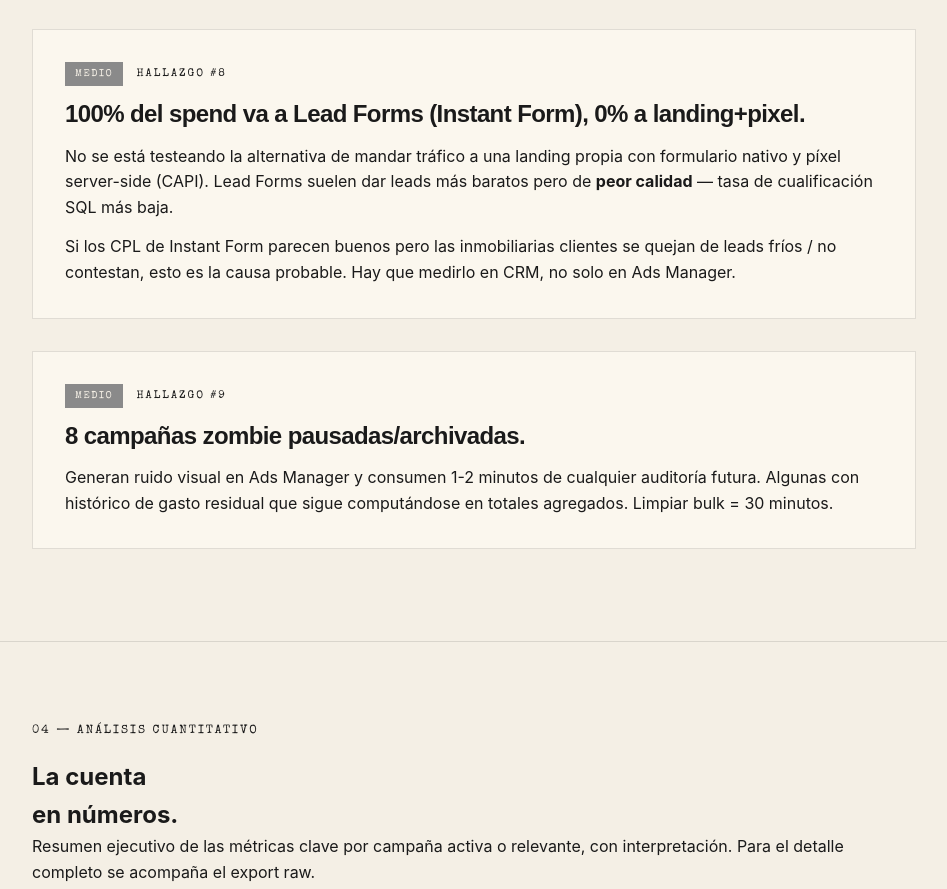
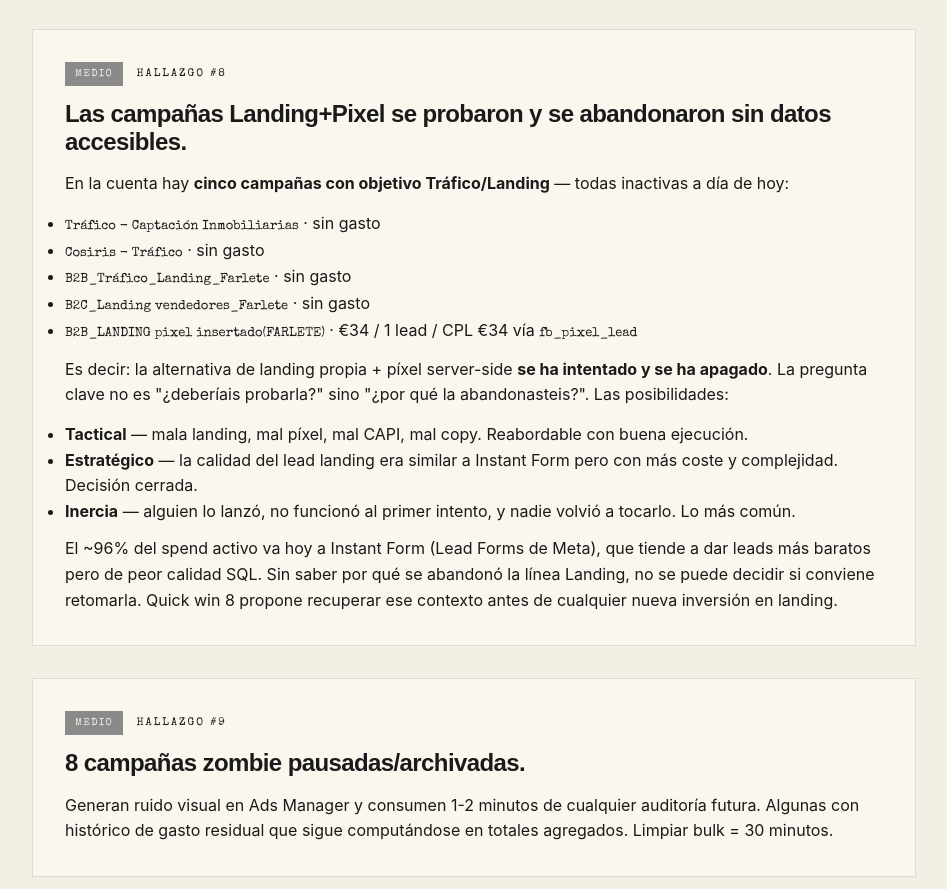
Before and after one commit to josepcid/cosiris-audit-2026-q7n4k9, a plain HTML site: page index.html in a window 1280 px wide. Shown: the part 7810-8699 px from the top of the page, without its empty margins (166-1113 px from the left). Drawn offline with nearby package versions, Linux system fonts and the light colour scheme; a web font is replaced by a local one.

Commit message:
Reframe finding #8 and quick win #8: landing campaigns existed and were abandoned

```diff
--- a/index.html
+++ b/index.html
@@ -662,9 +662,22 @@
 
     <div class="callout">
       <span class="callout-label"><span class="sev medio">Medio</span> Hallazgo #8</span>
-      <h4>100% del spend va a Lead Forms (Instant Form), 0% a landing+pixel.</h4>
-      <p>No se está testeando la alternativa de mandar tráfico a una landing propia con formulario nativo y píxel server-side (CAPI). Lead Forms suelen dar leads más baratos pero de <strong>peor calidad</strong> — tasa de cualificación SQL más baja.</p>
-      <p>Si los CPL de Instant Form parecen buenos pero las inmobiliarias clientes se quejan de leads fríos / no contestan, esto es la causa probable. Hay que medirlo en CRM, no solo en Ads Manager.</p>
+      <h4>Las campañas Landing+Pixel se probaron y se abandonaron sin datos accesibles.</h4>
+      <p>En la cuenta hay <strong>cinco campañas con objetivo Tráfico/Landing</strong> — todas inactivas a día de hoy:</p>
+      <ul>
+        <li><span class="mono">Tráfico - Captación Inmobiliarias</span> · sin gasto</li>
+        <li><span class="mono">Cosiris - Tráfico</span> · sin gasto</li>
+        <li><span class="mono">B2B_Tráfico_Landing_Farlete</span> · sin gasto</li>
+        <li><span class="mono">B2C_Landing vendedores_Farlete</span> · sin gasto</li>
+        <li><span class="mono">B2B_LANDING pixel insertado(FARLETE)</span> · €34 / 1 lead / CPL €34 vía <span class="mono">fb_pixel_lead</span></li>
+      </ul>
+      <p>Es decir: la alternativa de landing propia + píxel server-side <strong>se ha intentado y se ha apagado</strong>. La pregunta clave no es "¿deberíais probarla?" sino "¿por qué la abandonasteis?". Las posibilidades:</p>
+      <ul>
+        <li><strong>Tactical</strong> — mala landing, mal píxel, mal CAPI, mal copy. Reabordable con buena ejecución.</li>
+        <li><strong>Estratégico</strong> — la calidad del lead landing era similar a Instant Form pero con más coste y complejidad. Decisión cerrada.</li>
+        <li><strong>Inercia</strong> — alguien lo lanzó, no funcionó al primer intento, y nadie volvió a tocarlo. Lo más común.</li>
+      </ul>
+      <p>El ~96% del spend activo va hoy a Instant Form (Lead Forms de Meta), que tiende a dar leads más baratos pero de peor calidad SQL. Sin saber por qué se abandonó la línea Landing, no se puede decidir si conviene retomarla. Quick win 8 propone recuperar ese contexto antes de cualquier nueva inversión en landing.</p>
     </div>
 
     <div class="callout">
@@ -789,7 +802,7 @@
       <li><strong>Consolidar evento "Lead" único en cada funnel.</strong> Eliminar la coexistencia de <span class="mono">leadgen.other</span> + <span class="mono">lead</span> + <span class="mono">fb_pixel_lead</span> y unificar a un evento por avatar.</li>
       <li><strong>Limpiar las 8 campañas zombie.</strong> Archivado bulk de pausadas e inactivas con cero gasto reciente. 30 minutos.</li>
       <li><strong>Ampliar audiencia B2B Cosiris.</strong> Lookalike 1% sobre clientes activos del SaaS, interest expansion ON, ampliar geo y rango de edad para refrescar la pool antes que la frecuencia 4,44 se vuelva 6+.</li>
-      <li><strong>Test pequeño landing+pixel B2B.</strong> 20% del presupuesto B2B durante 2 semanas a una landing propia con formulario nativo y CAPI. Comparar CPL pero <strong>sobre todo cualidad del lead a nivel CRM</strong>, no solo a nivel Ads Manager.</li>
+      <li><strong>Recuperar contexto del abandono de Landing+Pixel.</strong> En la cuenta hay 5 campañas Landing/Tráfico inactivas (la única con datos: <span class="mono">B2B_LANDING pixel insertado(FARLETE)</span> con CPL €34 sobre 1 sola conversión). Antes de retomar la línea, hablar con quien las apagó: ¿fue mala landing/píxel/CAPI (tactical → reabordable) o calidad de lead equivalente con más coste (estratégico → respetar)? Solo si fue tactical, relanzar con landing nueva en 20% del presupuesto B2B durante 2 semanas, midiendo cualidad SQL en CRM y no solo CPL en Ads Manager.</li>
     </ol>
 
     <div class="callout">
```
